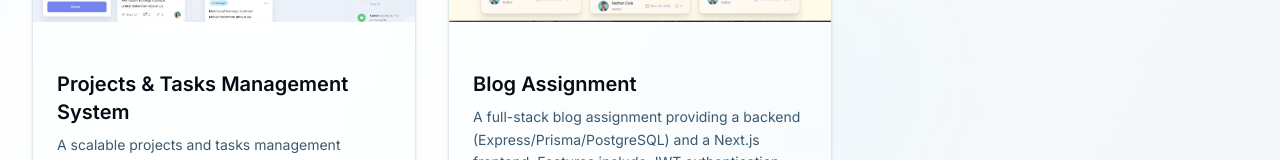
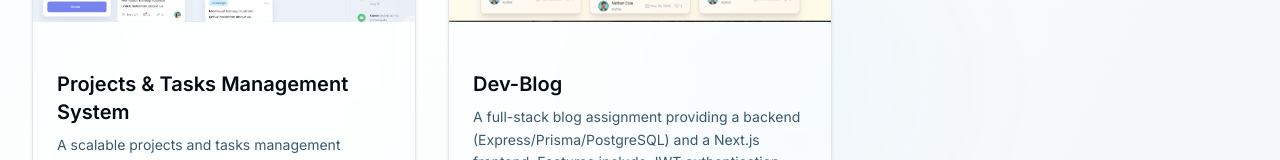
Before and after one commit to RickyJasonVanderheyden/my-portfolio, a Next.js app: page /projects in a window 1280 px wide. Shown: the part 1987-2147 px from the top of the page. Built offline with nearby package versions, Linux system fonts and the light colour scheme.

Commit message:
initialize project structure

```diff
--- a/app/projects/page.tsx
+++ b/app/projects/page.tsx
@@ -134,7 +134,7 @@ const allProjects: Project[] = [
   },
   {
     id: "blog-assignment",
-    title: "Blog Assignment",
+    title: "Dev-Blog",
     description:
       "Full-stack blog project with backend API docs, Prisma/Postgres, and a Next.js frontend—includes uploads and auth.",
     longDescription:
```
